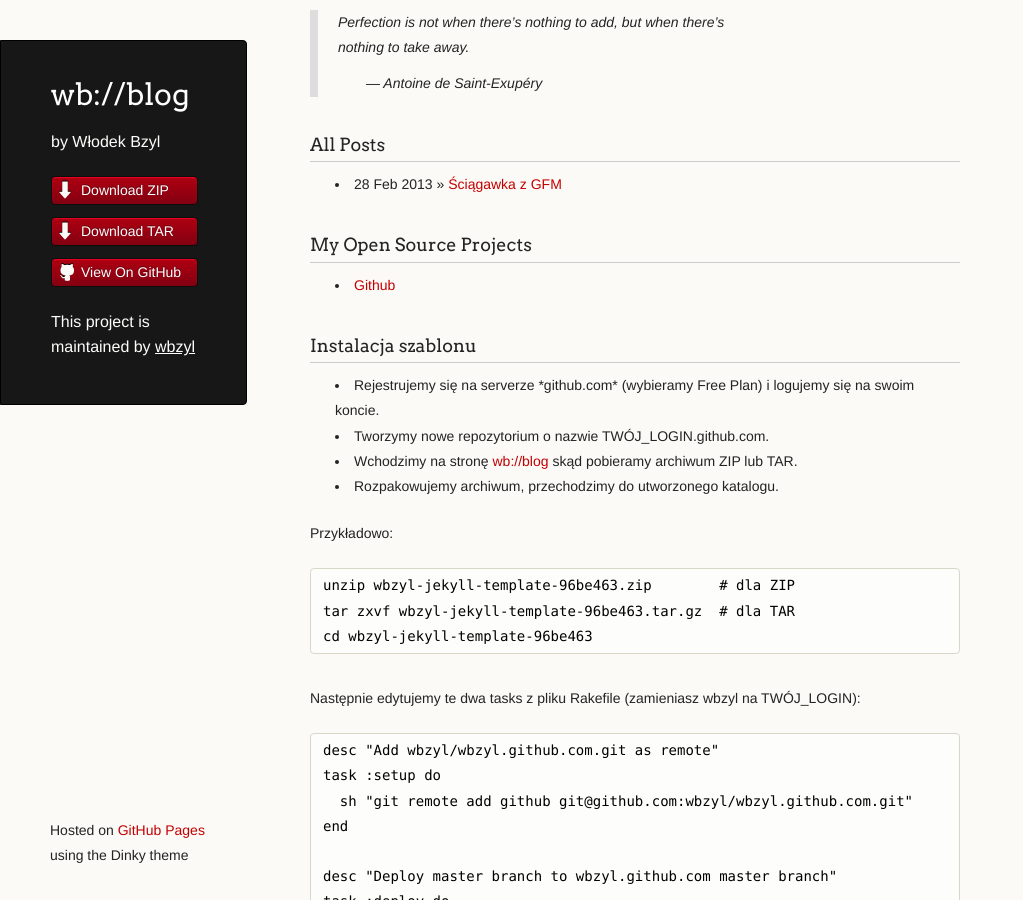
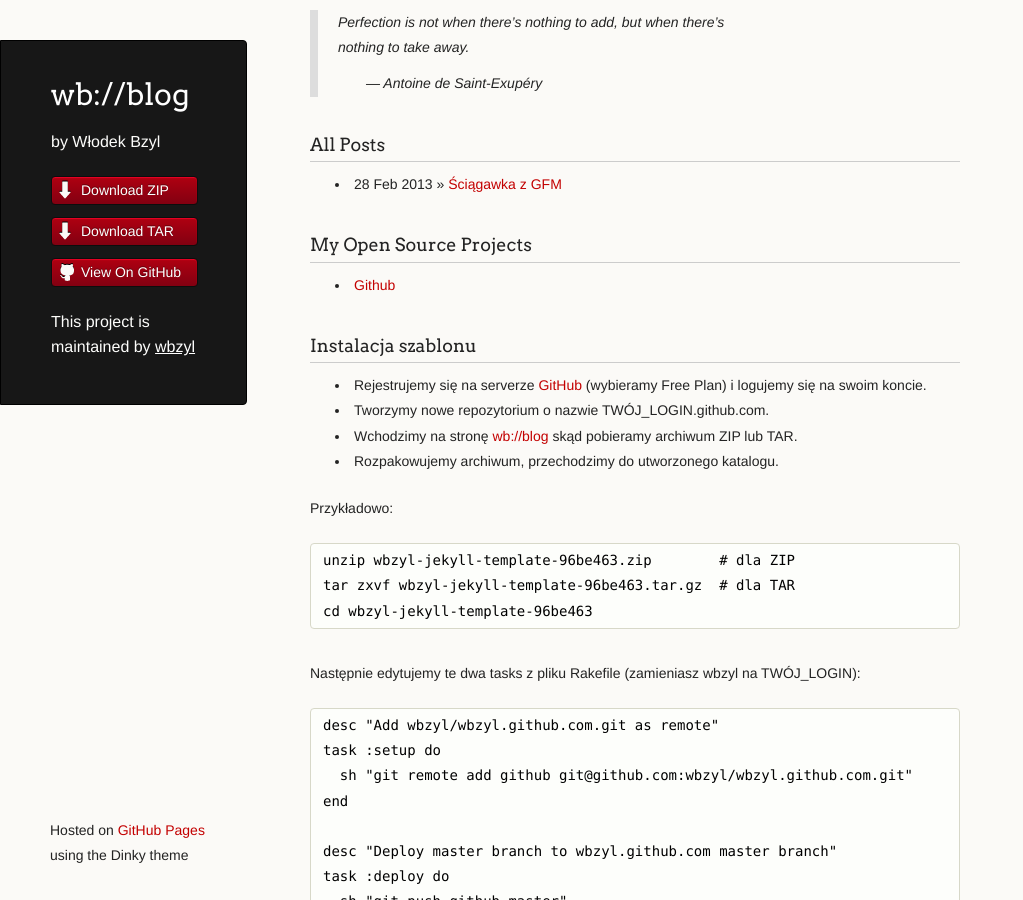
Before and after one commit to joliment/wbzyl.github.com, a Jekyll site: the page built from index.html, in a window 1280 px wide and 900 px high. Shown: the whole window, without its empty margins (0-1023 px from the left). Built offline with Jekyll 4.4.1, drawn with Linux system fonts in a browser that asks for light colours; Markdown is read by kramdown in place of the engine named in the settings.

Commit message:
uaktualniono index.html

```diff
--- a/index.html
+++ b/index.html
@@ -17,7 +17,7 @@
 <h3>Instalacja szablonu</h3>
 
 <ul>
-<li>Rejestrujemy się na serverze *github.com*
+<li>Rejestrujemy się na serverze <a href="http://github.com">GitHub</a>
   (wybieramy <b>Free Plan</b>) i logujemy się na swoim koncie.
 <li>Tworzymy nowe repozytorium o nazwie <b>TWÓJ_LOGIN.github.com</b>.
 <li>Wchodzimy na stronę <a href="http://wbzyl.github.com/">wb://blog</a>
```
